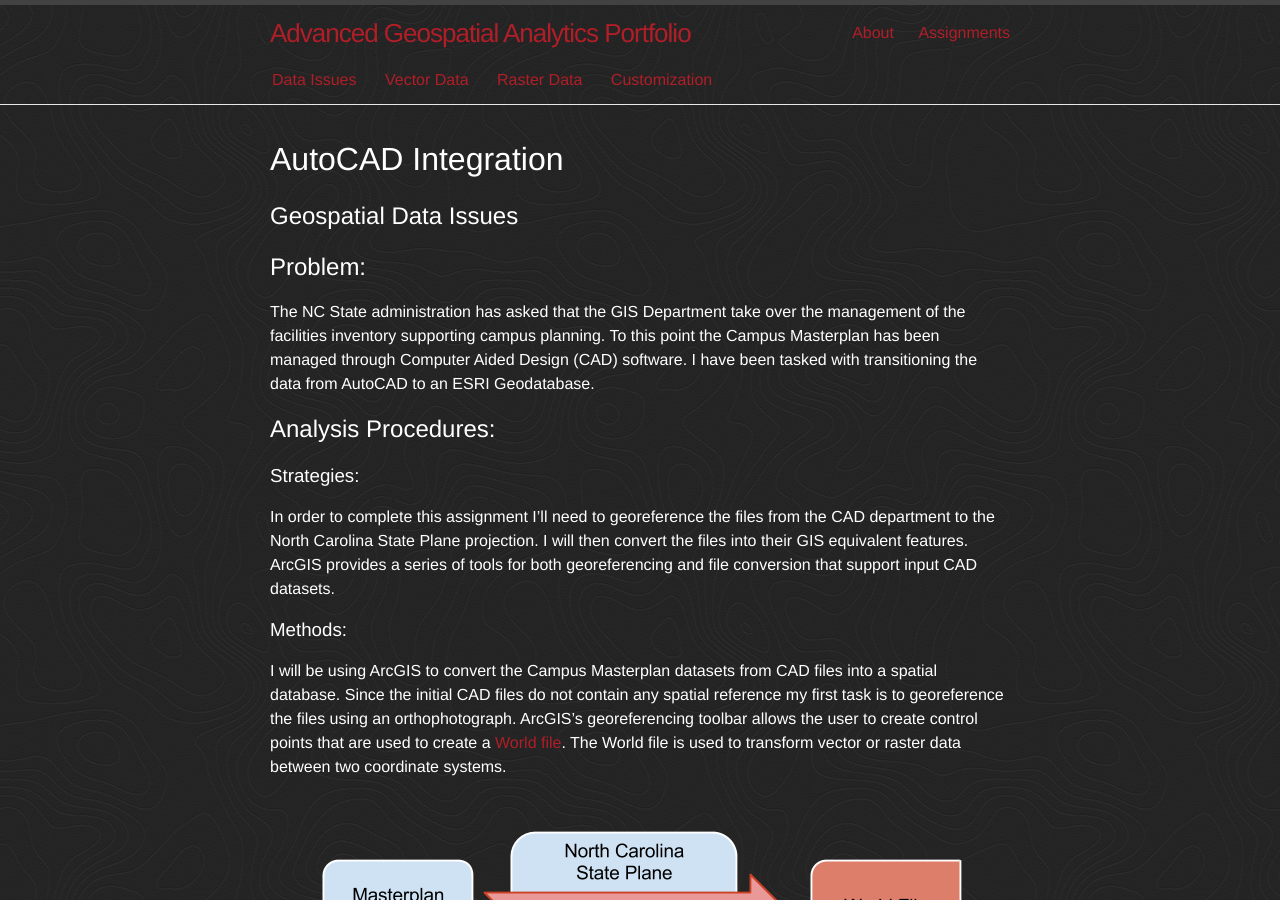
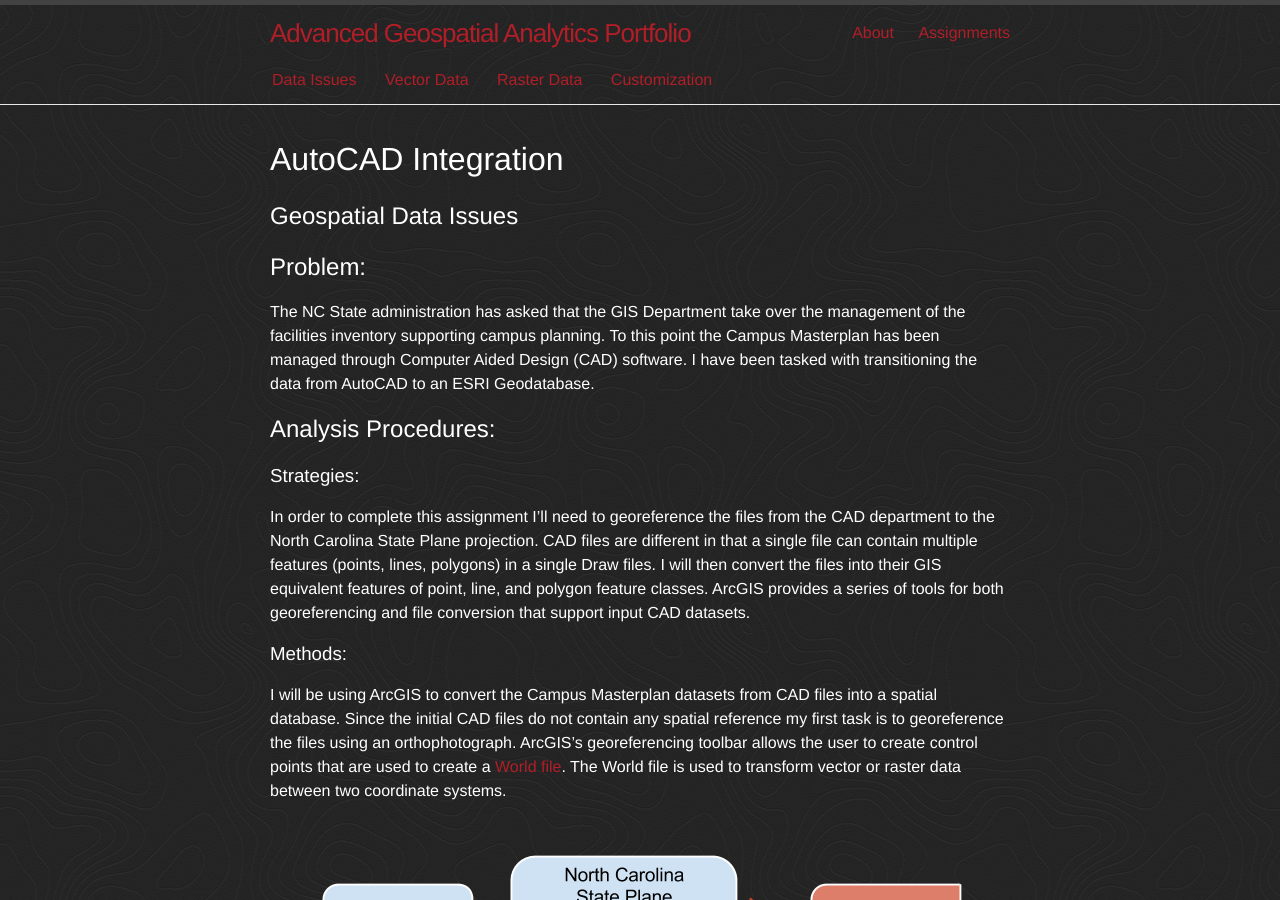
Before and after one commit to rhewitt22/advanced-spatial-analysis, a Jekyll site: the page built from _posts/2014-09-25-autocad-integration.md, in a window 1280 px wide and 900 px high. Built offline with Jekyll 4.4.1, drawn with Linux system fonts in a browser that asks for light colours.

Commit message:
Added data types to Autocad writeup

```diff
--- a/_posts/2014-09-25-autocad-integration.md
+++ b/_posts/2014-09-25-autocad-integration.md
@@ -18,7 +18,7 @@ The NC State administration has asked that the GIS Department take over the mana
 
 ### Strategies:
 
-In order to complete this assignment I'll need to georeference the files from the CAD department to the North Carolina State Plane projection. I will then convert the files into their GIS equivalent features.  ArcGIS provides a series of tools for both georeferencing and file conversion that support input CAD datasets.
+In order to complete this assignment I'll need to georeference the files from the CAD department to the North Carolina State Plane projection. CAD files are different in that a single file can contain multiple features (points, lines, polygons) in a single Draw files.  I will then convert the files into their GIS equivalent features of point, line, and polygon feature classes.  ArcGIS provides a series of tools for both georeferencing and file conversion that support input CAD datasets.
 
 ### Methods:
 
```
